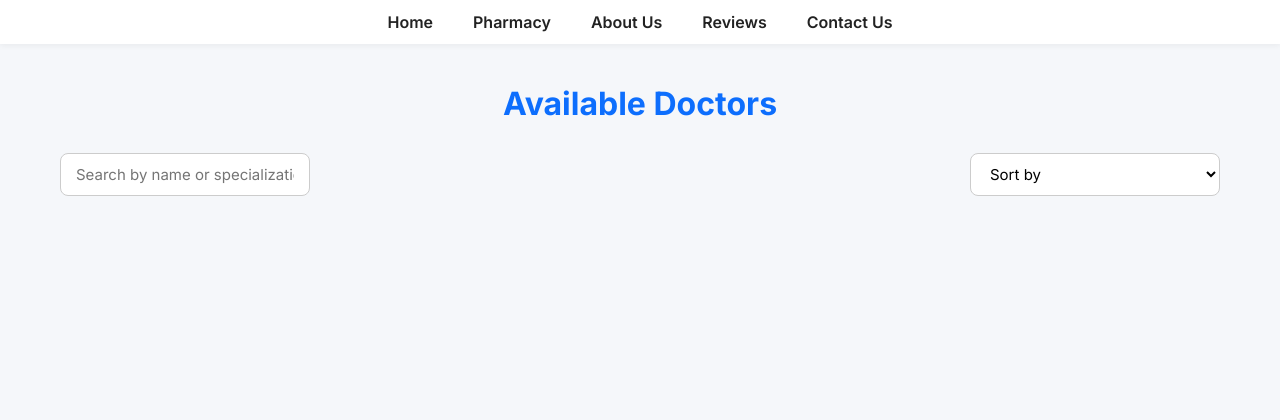
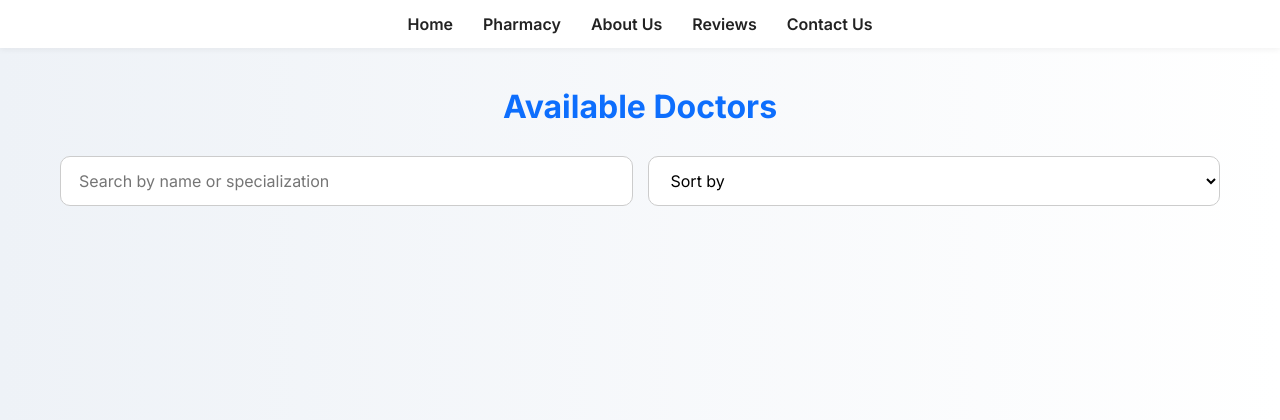
Before and after one commit to sohannimmakayala/doctors-app, a Flask app: page /filterdoctors in a window 1280 px wide. Shown: the top 420 px of the page. Run offline with Flask 3, Linux system fonts and the light colour scheme; data that the repository does not hold is empty.

Commit message:
Update filtereddoctors.html

```diff
--- a/templates/filtereddoctors.html
+++ b/templates/filtereddoctors.html
@@ -9,6 +9,10 @@
       href="https://fonts.googleapis.com/css2?family=Inter:wght@400;600;700&display=swap"
       rel="stylesheet"
     />
+    <link
+      href="https://cdn.jsdelivr.net/npm/bootstrap@5.3.0/dist/css/bootstrap.min.css"
+      rel="stylesheet"
+    />
     <style>
       * {
         margin: 0;
@@ -18,9 +22,9 @@
       }
 
       body {
-        background-color: #f5f7fa;
+        background: linear-gradient(to right, #eef2f7, #ffffff);
         color: #333;
-        padding-bottom: 50px;
+        padding-bottom: 60px;
       }
 
       /* Navbar */
@@ -37,9 +41,10 @@
         list-style: none;
         display: flex;
         justify-content: center;
-        gap: 40px;
+        gap: 30px;
         margin: 0;
         padding: 0;
+        flex-wrap: wrap;
       }
 
       .main-navbar ul li a {
@@ -67,6 +72,7 @@
         margin-bottom: 30px;
         text-align: center;
         color: #0d6efd;
+        font-weight: 700;
       }
 
       .filters {
@@ -74,19 +80,23 @@
         justify-content: space-between;
         margin-bottom: 30px;
         flex-wrap: wrap;
-        gap: 10px;
+        gap: 15px;
+        /* width: 50%; */
       }
+      /* #sort {
+        width: 15%;
+      } */
 
       .filters input,
       .filters select {
-        padding: 10px 15px;
+        padding: 12px 18px;
         border: 1px solid #ccc;
-        border-radius: 8px;
+        border-radius: 10px;
         background-color: white;
-        font-size: 15px;
+        font-size: 16px;
         font-weight: 500;
-        width: 250px;
-        max-width: 100%;
+        flex: 1;
+        min-width: 260px;
       }
 
       .doctor-listing {
@@ -120,14 +130,14 @@
 
       .doctor-card h2 {
         font-size: 17px;
-        margin: 8px 0;
+        margin: 6px 0;
         font-weight: 600;
         color: #444;
       }
 
       .doctor-card button {
         margin-top: 15px;
-        padding: 10px 20px;
+        padding: 10px 22px;
         border: none;
         border-radius: 30px;
         background-color: #0d6efd;
@@ -145,6 +155,15 @@
       .doctor-card button a {
         color: white;
         text-decoration: none;
+      }
+
+      @media (max-width: 768px) {
+        .filters {
+          flex-direction: column;
+        }
+        .doctor-card h2 {
+          font-size: 15px;
+        }
       }
     </style>
   </head>
```
